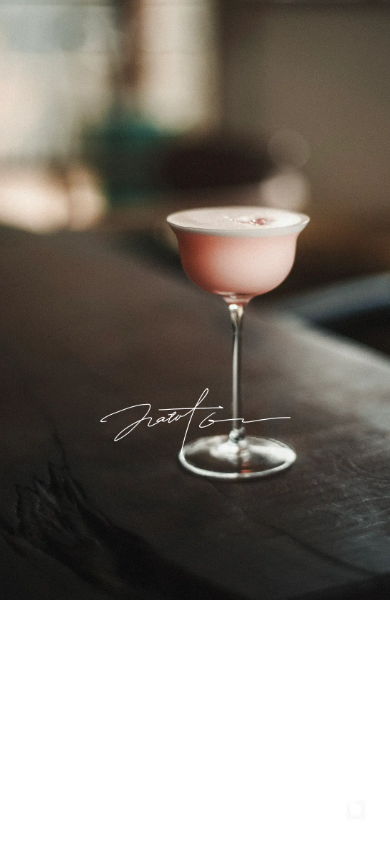
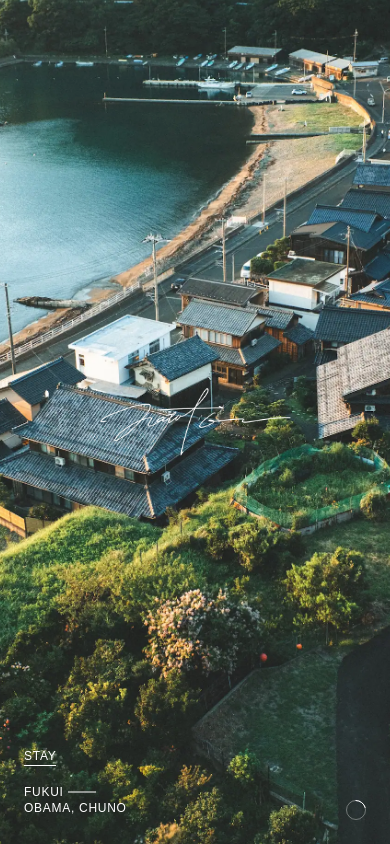
Before and after one commit to gogoipe3913/watoto-kula, a Next.js app: page / in a window 390 px wide. Built offline with nearby package versions, Linux system fonts and the light colour scheme.

Commit message:
SPトップの修正

```diff
--- a/src/app/page.module.scss
+++ b/src/app/page.module.scss
@@ -77,7 +77,6 @@
   }
 
   .Top__image {
-    /* Next Image fill用の基本スタイル */
     width: 100%;
     height: 100%;
     object-fit: cover;
@@ -86,12 +85,14 @@
     transition: transform 6s ease-out;
     transform-origin: center center;
 
-    /* 初期は少し大きめ（ズームアウトしていく） */
     transform: scale(1.18);
 
     &--active {
-      /* 完全1.0だと端が出やすいので、わずかに拡大を残す */
       transform: scale(1.05);
+    }
+
+    @include m.respondToMd {
+      height: 100%;
     }
   }
 
@@ -134,7 +135,14 @@
     width: fit-content;
   }
 
-  /* レスポンシブのみ（SPの装飾類。PC修正に影響しないので現状維持） */
+  /* レスポンシブのみ */
+  .Top__slideLink {
+    position: relative;
+    display: block;
+    width: 100%;
+    height: 100%;
+  }
+
   .Top__mobileInfo {
     display: none;
 
@@ -190,4 +198,31 @@
       }
     }
   }
+
+  @include m.respondToMd {
+    /* 実視野高にフィット（iOSのアドレスバー対策） */
+    height: 100dvh;
+
+    .Top__single {
+      position: relative;
+      height: 100vh; /* Fallback */
+      height: 100dvh; /* 実視野高で上書き */
+    }
+
+    /* スライダーをラッパいっぱいに広げる（絶対配置） */
+    .Top__single .Top__slider {
+      position: absolute;
+      inset: 0;
+      height: 100%;
+    }
+
+    /* 念のため、SP側でも slick 内部まで高さを通す */
+    .Top__single .Top__slider :global(.slick-slider),
+    .Top__single .Top__slider :global(.slick-list),
+    .Top__single .Top__slider :global(.slick-track),
+    .Top__single .Top__slider :global(.slick-slide),
+    .Top__single .Top__slider :global(.slick-slide > div) {
+      height: 100%;
+    }
+  }
 }
--- a/src/app/page.tsx
+++ b/src/app/page.tsx
@@ -84,6 +84,12 @@
   const [barActive, setBarActive] = useState(0);
   const [stayActive, setStayActive] = useState(0);
   const [singleActive, setSingleActive] = useState(0);
+  const currentMobile = isMobile ? mobileSlides[singleActive] : undefined;
+
+  const mobileTitle = currentMobile?.href === "/bar" ? "TASTE" : "STAY";
+  const mobileLine1 = currentMobile?.href === "/bar" ? "KYOTO" : "FUKUI";
+  const mobileLine2 =
+    currentMobile?.href === "/bar" ? "SHIMOGAMO" : "OBAMA, CHUNO";
 
   // ★ モバイルのタイマー再スタート用（PC用は削除）
   const [singleTick, setSingleTick] = useState(0);
@@ -125,7 +131,7 @@
         priority
       />
 
-      {/* PC（タイマー無し） */}
+      {/* PC */}
       {!isMobile && (
         <div className={styles.Top__columns}>
           <Link href="/bar" className={styles.Top__link}>
@@ -188,7 +194,7 @@
         </div>
       )}
 
-      {/* SP（タイマー有り） */}
+      {/* SP */}
       {isMobile && (
         <div className={styles.Top__single}>
           <Slider
@@ -197,7 +203,7 @@
             className={styles.Top__slider}
             beforeChange={(_, next) => {
               setSingleActive(next);
-              setSingleTick((t) => t + 1); // タイマーをリセット
+              setSingleTick((t) => t + 1);
             }}
           >
             {mobileSlides.map((s, i) => (
@@ -217,9 +223,6 @@
                   )}
                   priority={i === 0}
                 />
-                <span className={styles.Top__badge}>
-                  {s.href === "/bar" ? "Taste" : "Stay"}
-                </span>
               </Link>
             ))}
           </Slider>
@@ -231,10 +234,10 @@
           />
 
           <div className={styles.Top__mobileInfo}>
-            <p className={styles.Top__mobileTitle}>STAY</p>
+            <p className={styles.Top__mobileTitle}>{mobileTitle}</p>
             <p className={styles.Top__mobileText}>
-              <span className={styles.Top__mobileTextFirst}>KYOTO</span>
-              SHIMOGAMO
+              <span className={styles.Top__mobileTextFirst}>{mobileLine1}</span>
+              {mobileLine2}
             </p>
           </div>
         </div>
```
